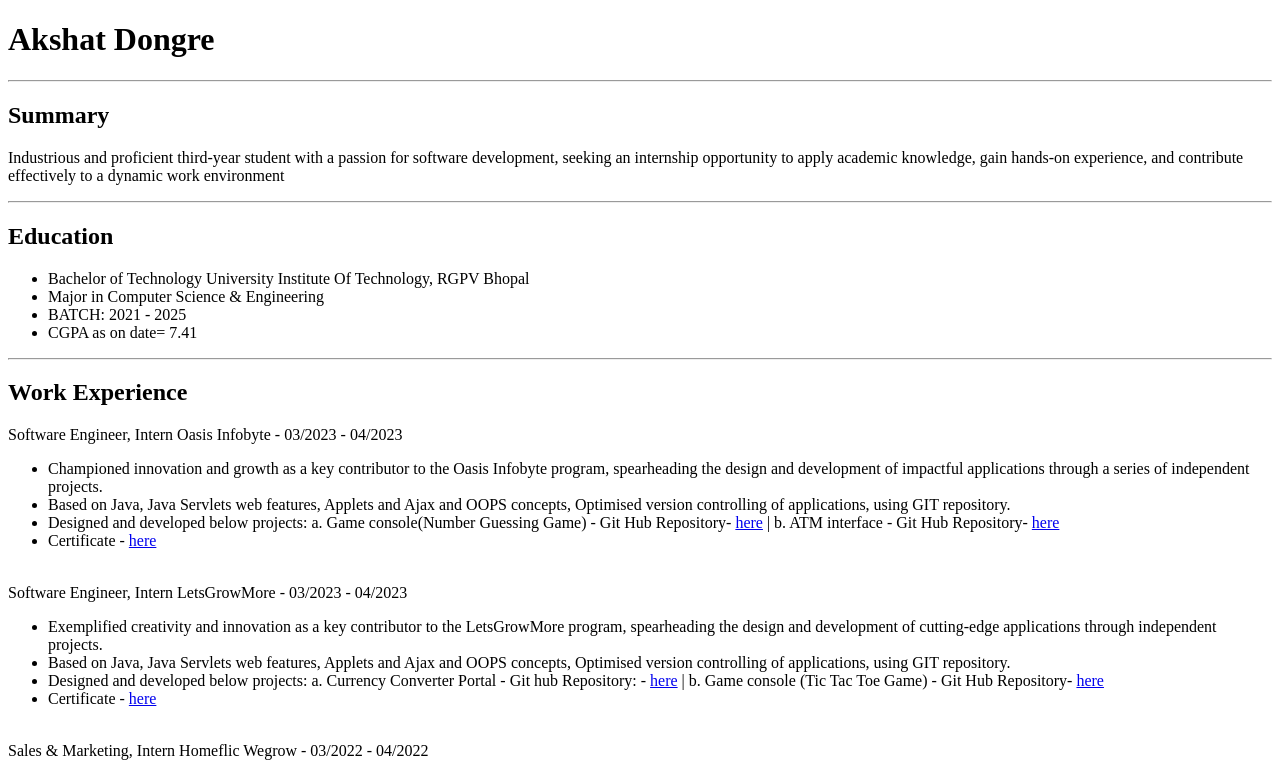
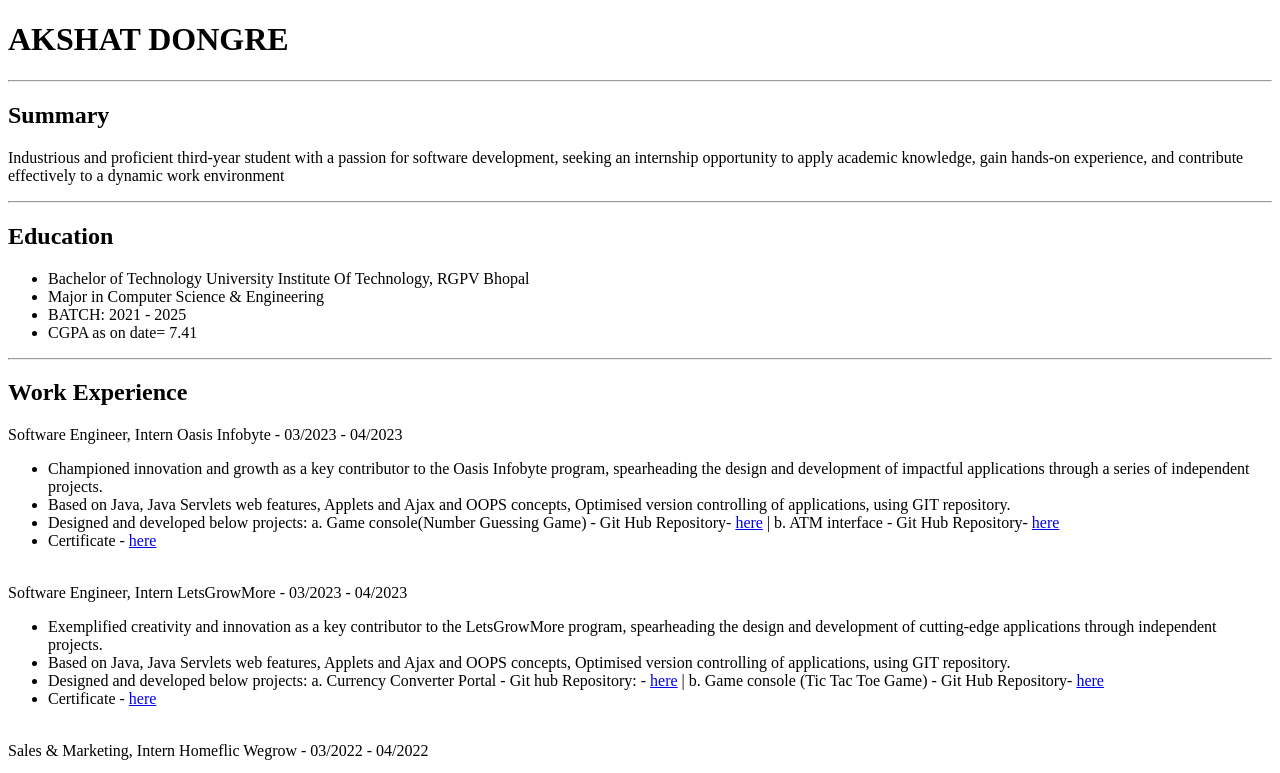
Before and after one commit to techakshat/My_Resume, a plain HTML site: page index.html in a window 1280 px wide. Shown: the top 773 px of the page. Drawn offline with Linux system fonts and the light colour scheme.

Commit message:
Update index.html

```diff
--- a/index.html
+++ b/index.html
@@ -6,7 +6,7 @@
     <title>Akshat Resume</title>
 </head>
 <body>
-    <h1>Akshat Dongre</h1> <hr/>
+    <h1>AKSHAT DONGRE</h1> <hr/>
     <h2>Summary</h2>
     <p>Industrious and proficient third-year student with a passion for software development, seeking an internship
         opportunity to apply academic knowledge, gain hands-on experience, and contribute effectively to a dynamic
```
